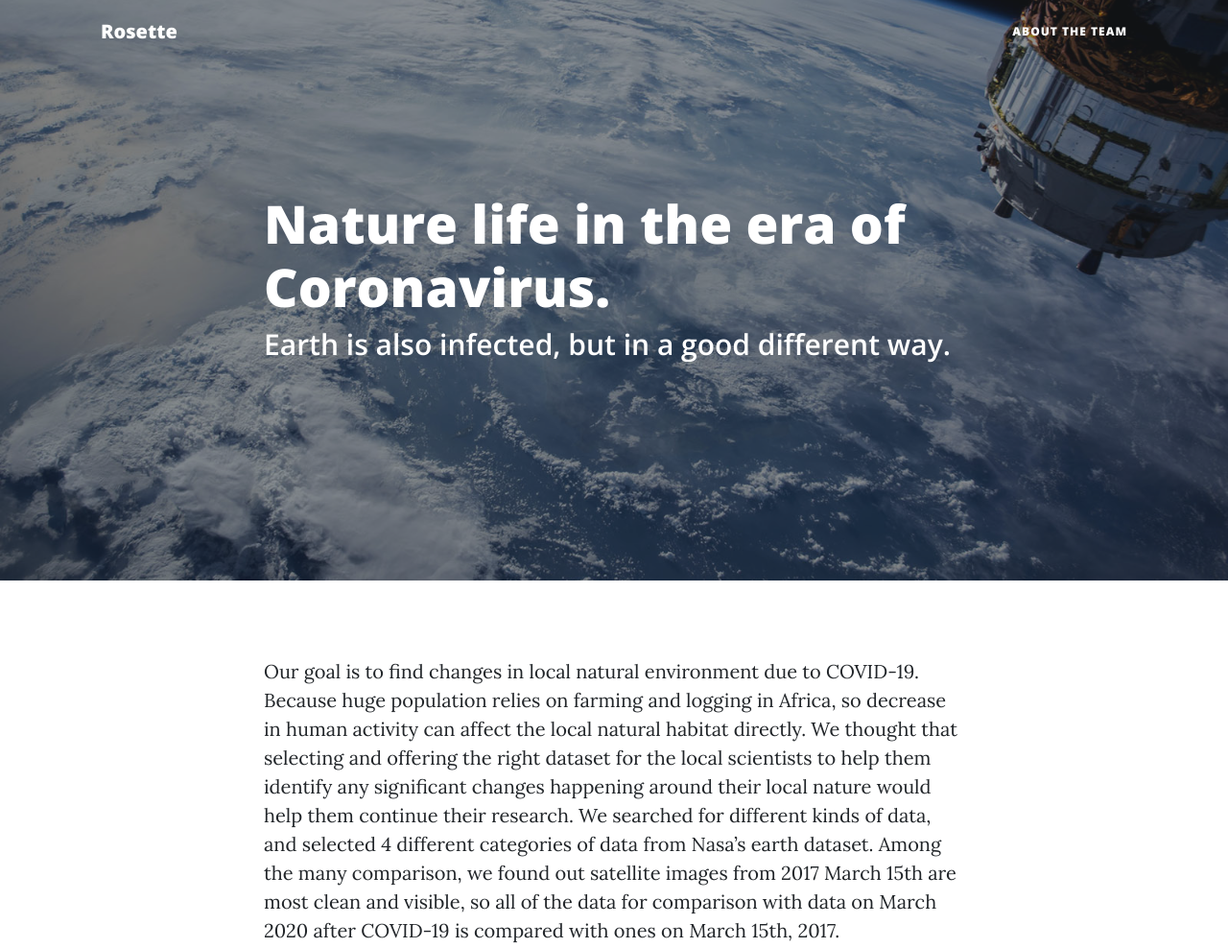
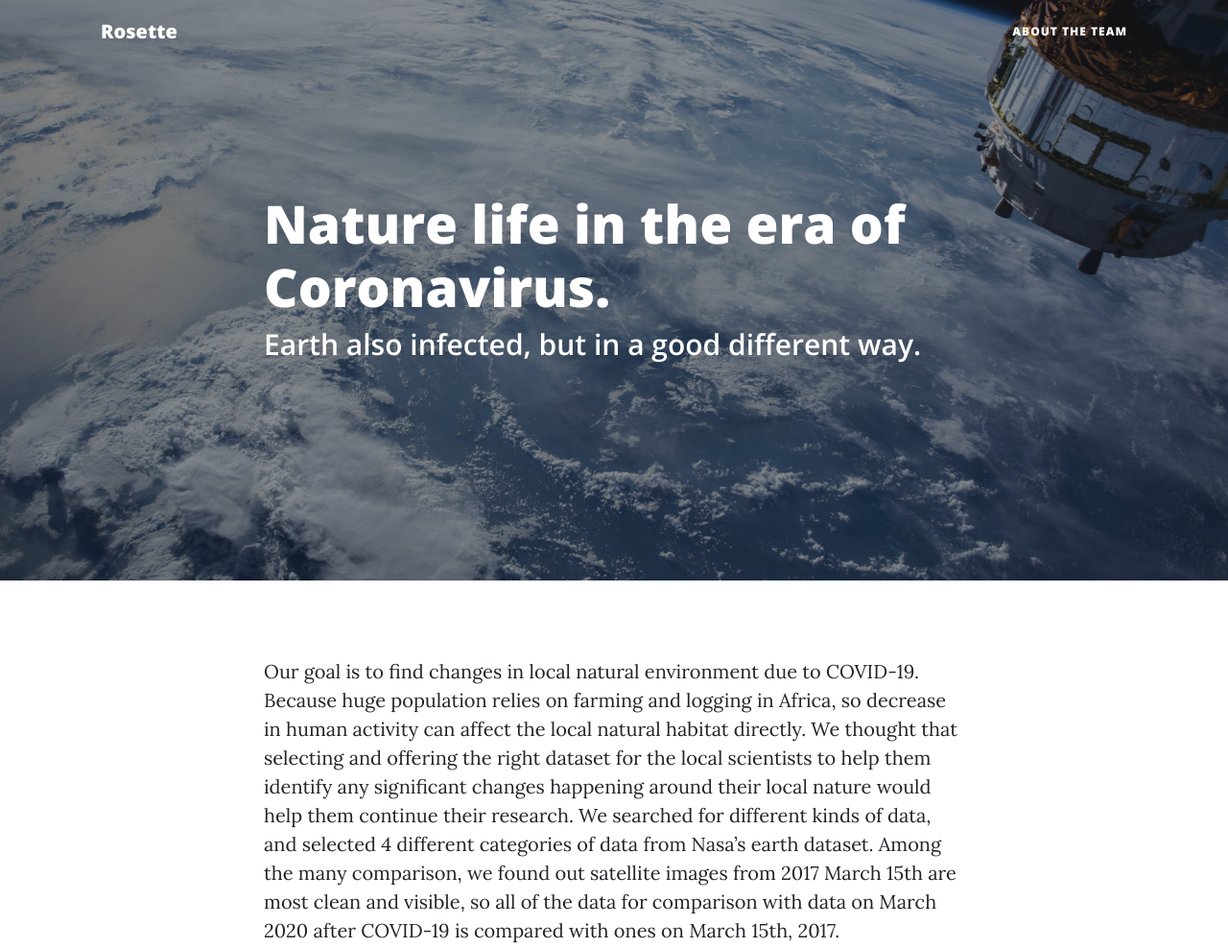
Before and after one commit to Afifibytes/rosette, a website: page post.html in a window 1280 px wide. Shown: the top 988 px of the page at 96% size. Drawn offline with nearby package versions, Linux system fonts and the light colour scheme.

Commit message:
edit headline

```diff
--- a/post.html
+++ b/post.html
@@ -65,7 +65,7 @@
         <div class="col-lg-8 col-md-10 mx-auto">
           <div class="post-heading">
             <h1>Nature life in the era of Coronavirus.</h1>
-            <h2 class="subheading">Earth is also infected, but in a good different way.</h2>
+            <h2 class="subheading">Earth also infected, but in a good different way.</h2>
           </div>
         </div>
       </div>
```
